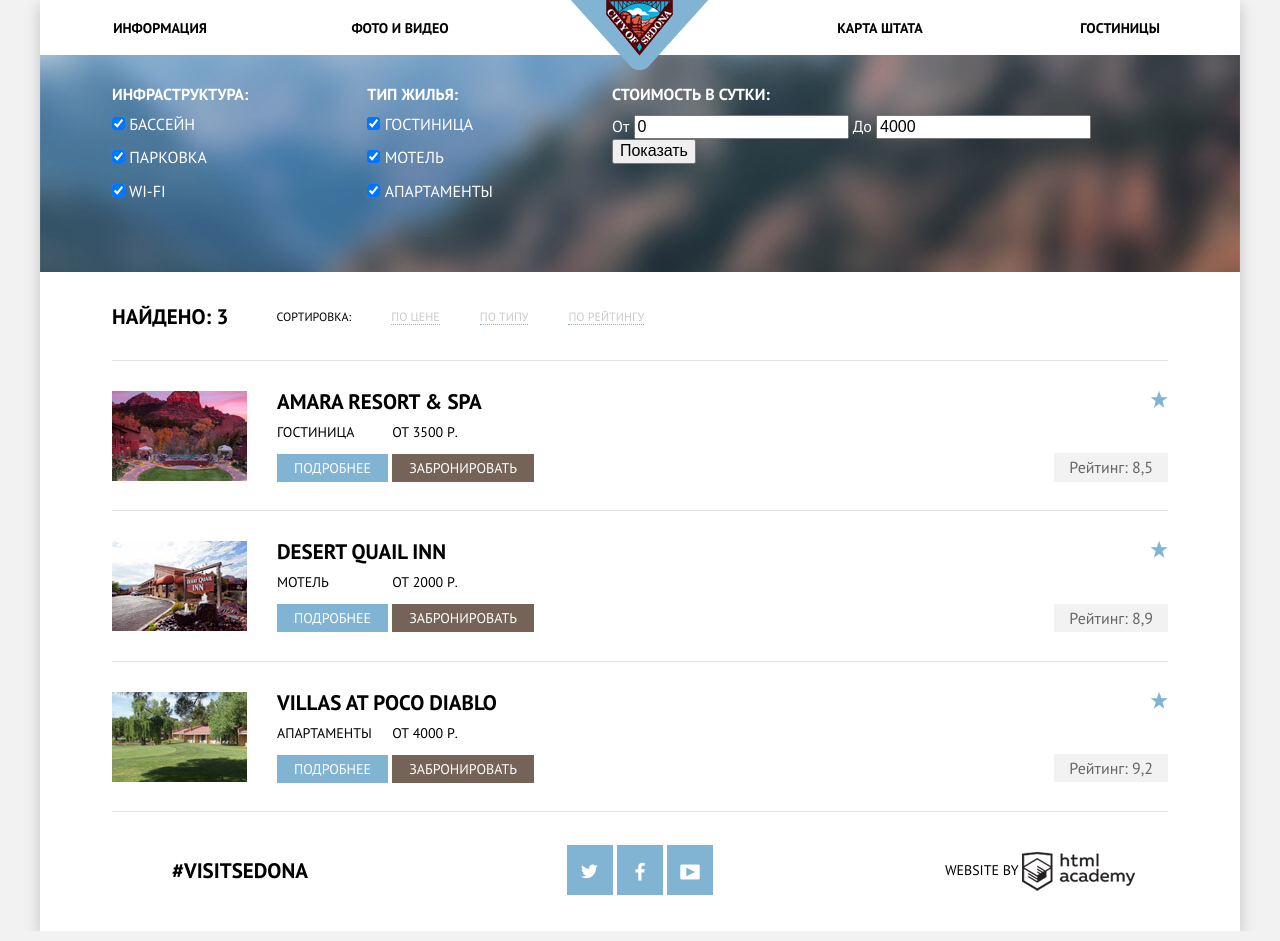
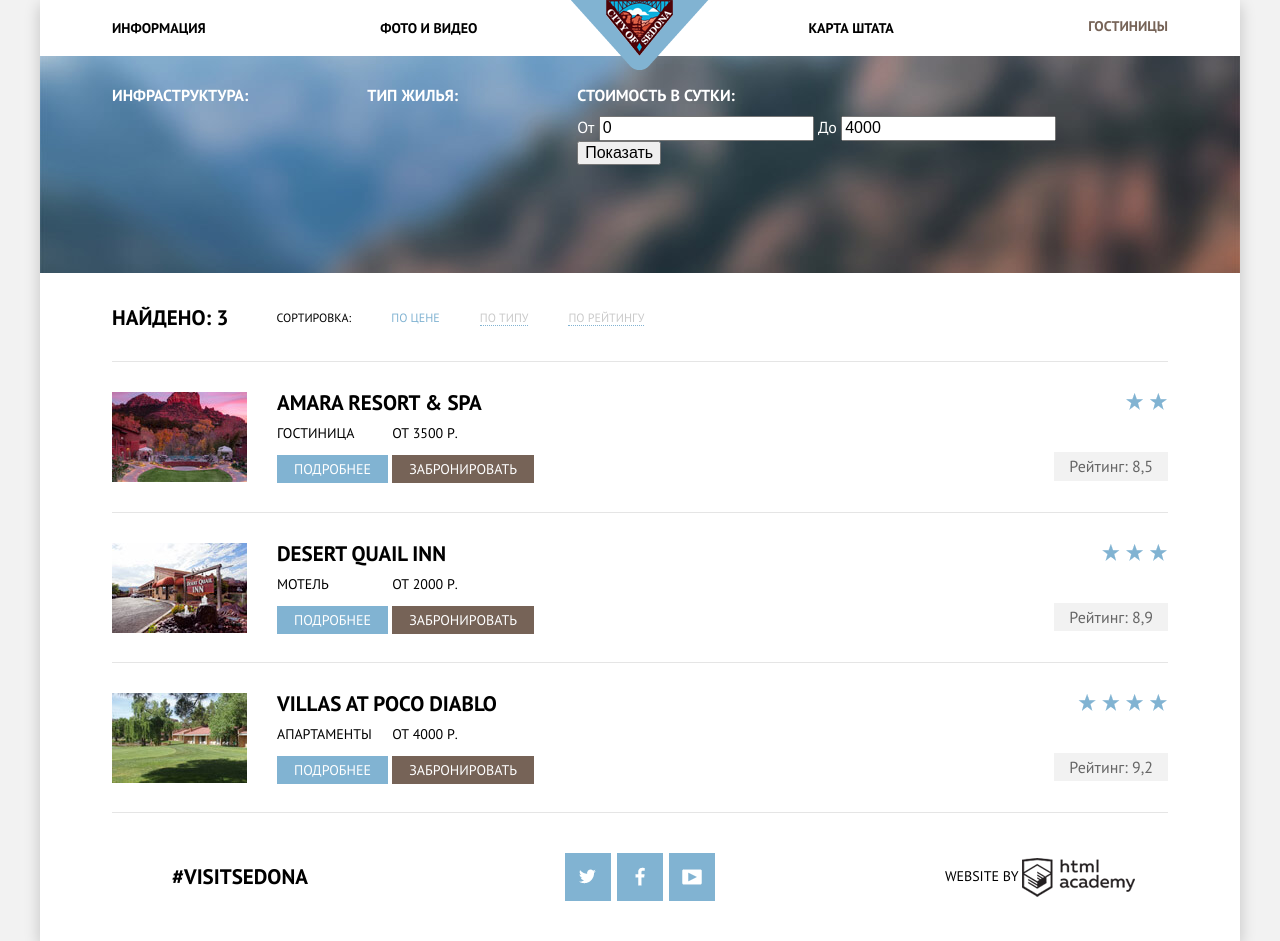
Before and after one commit to AlexHTMLAcademy/293939-sedona, a plain HTML site: page catalog.html in a window 1280 px wide. Drawn offline with Linux system fonts and the light colour scheme.

Commit message:
Fixed the menu. Modified CSS.

```diff
--- a/catalog.html
+++ b/catalog.html
@@ -21,8 +21,8 @@
             <li class="main-navigation-item">
               <a class="main-navigation-link" href="#">Карта штата</a>
             </li>
-            <li class="main-navigation-item">
-              <a class="main-navigation-link active" href="#">Гостиницы</a>
+            <li class="main-navigation-item main-navigation-active">
+              Гостиницы
             </li>
           </ul>
         </nav>
@@ -87,9 +87,7 @@
         </div>
         <ul class="ouptup-summary-list">
           <li class="ouptup-summary-item">Сортировка:</li>
-          <li class="ouptup-summary-item">
-            <a class="active" href="#">По цене</a>
-          </li>
+          <li class="ouptup-summary-item active">По цене</li>
           <li class="ouptup-summary-item">
             <a href="#">По типу</a>
           </li>
@@ -126,7 +124,7 @@
             </div>
           </div>
           <div class="result-list-rating">
-            <div class="rating-stars"></div>
+            <div class="rating-stars stars-2"></div>
             <div class="rating-description">
               Рейтинг: 8,5
             </div>
@@ -151,7 +149,7 @@
             </div>
           </div>
           <div class="result-list-rating">
-            <div class="rating-stars"></div>
+            <div class="rating-stars stars-3"></div>
             <div class="rating-description">
               Рейтинг: 8,9
             </div>
@@ -176,7 +174,7 @@
             </div>
           </div>
           <div class="result-list-rating">
-            <div class="rating-stars"></div>
+            <div class="rating-stars stars-4"></div>
             <div class="rating-description">
               Рейтинг: 9,2
             </div>
--- a/css/style.css
+++ b/css/style.css
@@ -45,41 +45,65 @@ p {
   margin: 0 auto;
 }
 
-.main-navigation-item {
-  display: inline-block;
-  width: 240px;
-  vertical-align: middle;
+.main-navigation {
+  padding-left: 6%;
+  padding-right: 6%;
 }
 
-.main-navigation-item a:hover {
+.navigation-items {
+  display: flex;
+}
+
+.main-navigation-item {
+  width: 20%;
+  list-style-type: none;
+}
+
+.main-navigation-active {
+  text-transform: uppercase;
+  color: #766357;
+  font-size: 14px;
+  font-weight: 700;
+}
+
+.active {
   color: #81b3d2;
 }
 
-.main-navigation-item a:active {
-  color: #cacaca;
+.main-navigation-item:nth-child(2) {
+  margin-right: 20%;
 }
 
-.main-navigation-item:nth-child(2) {
-  margin-right: 240px;
+.main-navigation-item:nth-child(1) {
+  text-align: left;
+}
+
+.main-navigation-item:nth-child(4) {
+  text-align: right;
 }
 
 .navigation-items {
   margin: 0;
   padding: 0;
   text-align: center;
-  font-size: 0;
+  padding-top: 18px;
+  padding-bottom: 20px;
 }
 
 .navigation-items a {
-  display: inline-block;
-  width: 100%;
-  padding-top: 20px;
-  padding-bottom: 19px;
   font-size: 14px;
   font-weight: 700;
   text-transform: uppercase;
   text-decoration: none;
   color: #000000;
+}
+
+.navigation-items a:hover{
+  color: #81b3d2;
+}
+
+.navigation-items a:active{
+  color: #b2b2b2;
 }
 
 .main-header-logo {
@@ -189,9 +213,11 @@ p {
 .main-features-item {
   width: 400px;
   background-color: #eeeeee;
+  padding-top: 55px;
 }
 
 .blue {
+  padding-top: 55px;
   background-color: #81b3d2;
   color: #fff;
 }
@@ -216,9 +242,8 @@ p {
 }
 
 .main-headline {
-  width: 150px;
+  width: 151px;
   margin: 0 auto;
-  padding-top: 55px;
   text-align: center;
 }
 
@@ -237,6 +262,36 @@ p {
   padding-bottom: 52px;
 }
 
+.input-field {
+  position: relative;
+  width: 350px;
+}
+
+.small {
+  width: 38px;
+}
+
+.calendar-image {
+  display: block;
+  position: absolute;
+  right: 5px;
+  top: 6px;
+  width: 21px;
+  height: 22px;
+  background-image: url("../img/calendar_default.png");
+  background-repeat: no-repeat;
+}
+
+.input-field input {
+  width: 100%;
+  box-sizing: border-box;
+  padding-top: 10px;
+  padding-bottom: 10px;
+  padding-left: 10px;
+  background-color: #f2f2f2;
+  border: none;
+}
+
 .main-CTA {
   position: relative;
   box-sizing: border-box;
@@ -245,17 +300,18 @@ p {
 
 .main-booking {
   display: flex;
+  box-sizing: border-box;
   position: absolute;
   left: 50%;
   margin-left: -284px;
-  padding-top: 65px;
-  padding-bottom: 65px;
-  justify-content: center;
+  padding: 56px;
+  align-items: center;
   width: 568px;
   background-color: #fff;
   box-shadow: 0 0 10px rgba(7,0,15,0.15);
   font-size: 14px;
   text-transform: uppercase;
+  font-weight: 700;
 }
 
 .main-CTA .main-headline {
@@ -271,6 +327,10 @@ p {
   padding-bottom: 47px;
   text-align: center;
   line-height: 24px;
+}
+
+.main-booking-form {
+  width: 100%;
 }
 
 .main-booking-form-btn {
@@ -299,15 +359,20 @@ p {
 
 .booking-form-block {
   display: flex;
+  align-items: center;
   justify-content: space-between;
   margin-bottom: 20px;
   width: 100%;
 }
 
+.main-booking-form-from {
+  border: none;
+}
+
 .main-booking-form-find-btn {
   width: 100%;
-  padding-top: 10px;
-  padding-bottom: 10px;
+  padding-top: 15px;
+  padding-bottom: 15px;
   border: 0;
   background-color: #81b3d2;
   color: #fff;
@@ -325,7 +390,9 @@ p {
 }
 
 .main-map {
-  height: 593px;
+  display: block;
+  width: 100%;
+  height: auto;
 }
 
 /* Catalog. Content */
@@ -365,19 +432,29 @@ p {
   text-transform: uppercase;
 }
 
-.rating-stars{
-    text-align: right;
+.checkbox-block {
+  display: none;
 }
 
-.rating-stars::before {
-  content: "";
-  display: inline-block;
-  width: 18px;
-  height: 17px;
-  background-image: url("../img/star_icon.png");
+.rating-stars {
+  display: block;
+  position: absolute;
+  right: 0;
+  width: 90px;
+  height: 19px;
+  background-image: url("../img/stars_2.png");
   background-repeat: no-repeat;
   margin-bottom: 42px;
 }
+
+.stars-3 {
+  background-image: url("../img/stars_3.png");
+}
+
+.stars-4 {
+  background-image: url("../img/stars_4.png");
+}
+
 
 .no-margin {
   margin-bottom: 0;
@@ -504,6 +581,7 @@ p {
 .rating-description {
   background-color: #f2f2f2;
   padding: 5px 15px;
+  margin-top: 60px;
   color: #666666;
 }
 
@@ -528,6 +606,7 @@ p {
 
 .result-list-rating {
   float: right;
+  position: relative;
 }
 
 .clearfix:after {
@@ -576,6 +655,7 @@ p {
 
 .footer-copyright a{
   display: inline-block;
+  background-position: center;
   width: 113px;
   height: 39px;
   vertical-align: middle;
@@ -592,19 +672,21 @@ p {
 }
 
 .footer-social {
-  display: inline-block;
+  display: flex;
+  justify-content: center;
   width: 400px;
-  text-align: center;
 }
 
-.social-btn-tw::before {
-  content: " ";
-  display: inline-block;
-  width: 20px;
-  height: 20px;
+.social-btn-tw {
+  display: block;
+  width: 46px;
+  height: 48px;
   background-image: url("../img/twitter_icon.png");
   background-repeat: no-repeat;
+  background-position: center;
   vertical-align: middle;
+  background-color: #81b3d2;
+  margin-right: 6px;
 }
 
 .social-btn-tw:hover {
@@ -612,28 +694,20 @@ p {
 }
 
 .social-btn-tw:active {
-  background-color: #5496bd;
+  background-image: url("../img/twitter_icon_transp.png");
+  background-color: #669EC0;
 }
 
-.social-btn-tw:active::before {
-  opacity: 0.3;
-}
-
-.social-btn-tw {
-  vertical-align: middle;
-  padding: 15px 13px;
-  margin: 0 auto;
-  background-color: #81b3d2;
-}
-
-.social-btn-fb::before {
-  content: " ";
-  display: inline-block;
-  width: 20px;
-  height: 20px;
+.social-btn-fb {
+  display: block;
+  width: 46px;
+  height: 48px;
   background-image: url("../img/facebook_icon.png");
   background-repeat: no-repeat;
+  background-position: center;
   vertical-align: middle;
+  background-color: #81b3d2;
+  margin-right: 6px;
 }
 
 .social-btn-fb:hover {
@@ -641,29 +715,19 @@ p {
 }
 
 .social-btn-fb:active {
-  color: rgba(255, 255, 255, 0.5);
-  background-color: #5496bd;
+  background-image: url("../img/twitter_icon_transp.png");
+  background-color: #669EC0;
 }
 
-.social-btn-fb:active::before {
-  opacity: 0.3;
-}
-
-.social-btn-fb {
-  vertical-align: middle;
-  padding: 15px 13px;
-  margin: 0 auto;
-  background-color: #81b3d2;
-}
-
-.social-btn-yout::before {
-  content: " ";
-  display: inline-block;
-  width: 20px;
-  height: 20px;
+.social-btn-yout {
+  display: block;
+  width: 46px;
+  height: 48px;
   background-image: url("../img/youtube_icon.png");
   background-repeat: no-repeat;
+  background-position: center;
   vertical-align: middle;
+  background-color: #81b3d2;
 }
 
 .social-btn-yout:hover {
@@ -671,16 +735,6 @@ p {
 }
 
 .social-btn-yout:active {
-  background-color: #5496bd;
+  background-image: url("../img/twitter_icon_transp.png");
+  background-color: #669EC0;
 }
-
-.social-btn-yout:active::before {
-  opacity: 0.3;
-}
-
-.social-btn-yout {
-  vertical-align: middle;
-  padding: 15px 13px;
-  margin: 0 auto;
-  background-color: #81b3d2;
-}
```
Also changed, not shown: index.html (+3 -3 lines), img/facebook_icon_transp.png (added), img/stars_2.png (added), img/stars_3.png (added), img/stars_4.png (added), img/twitter_icon_transp.png (added), img/youtube_icon_transp.png (added).
